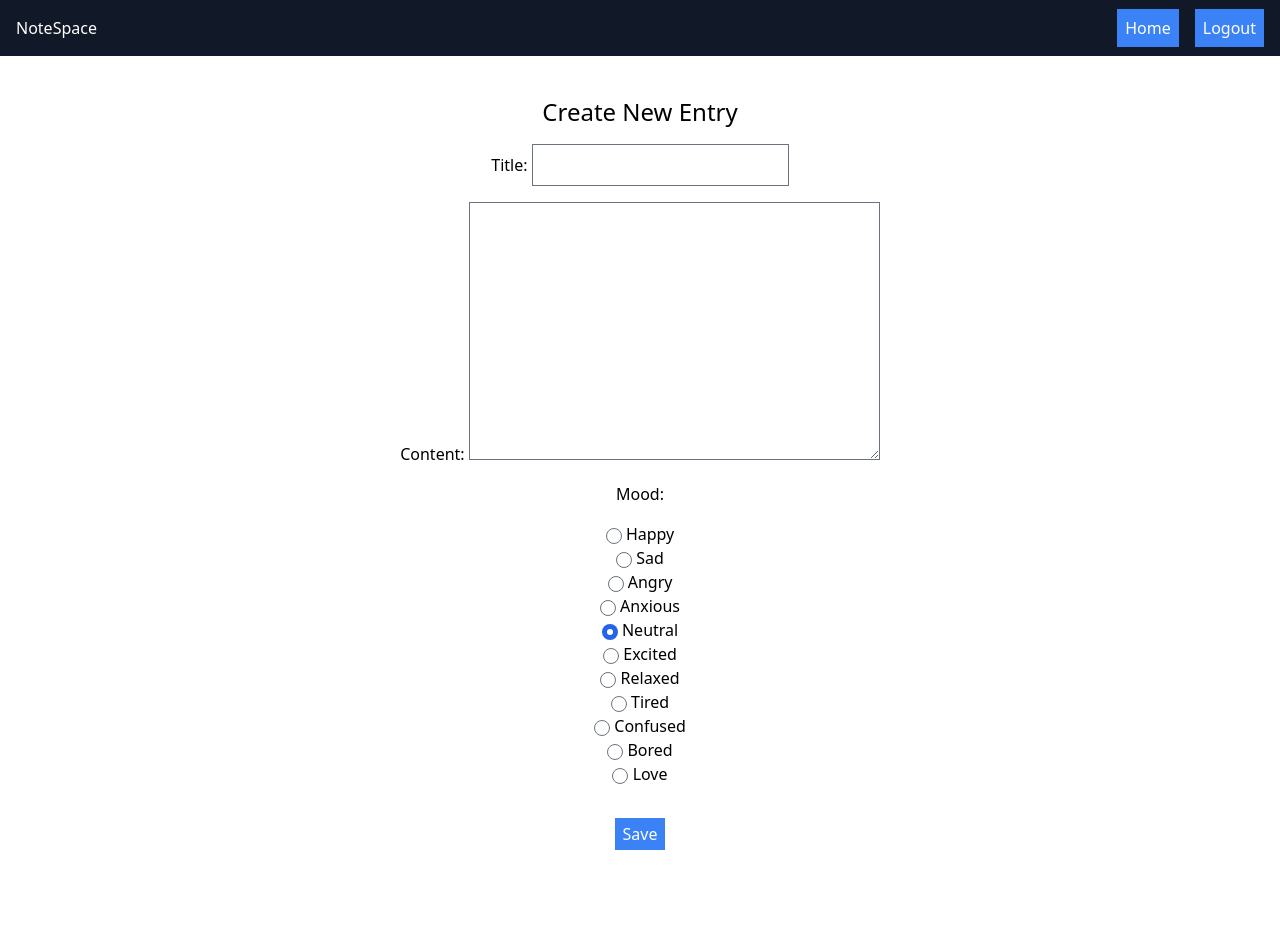
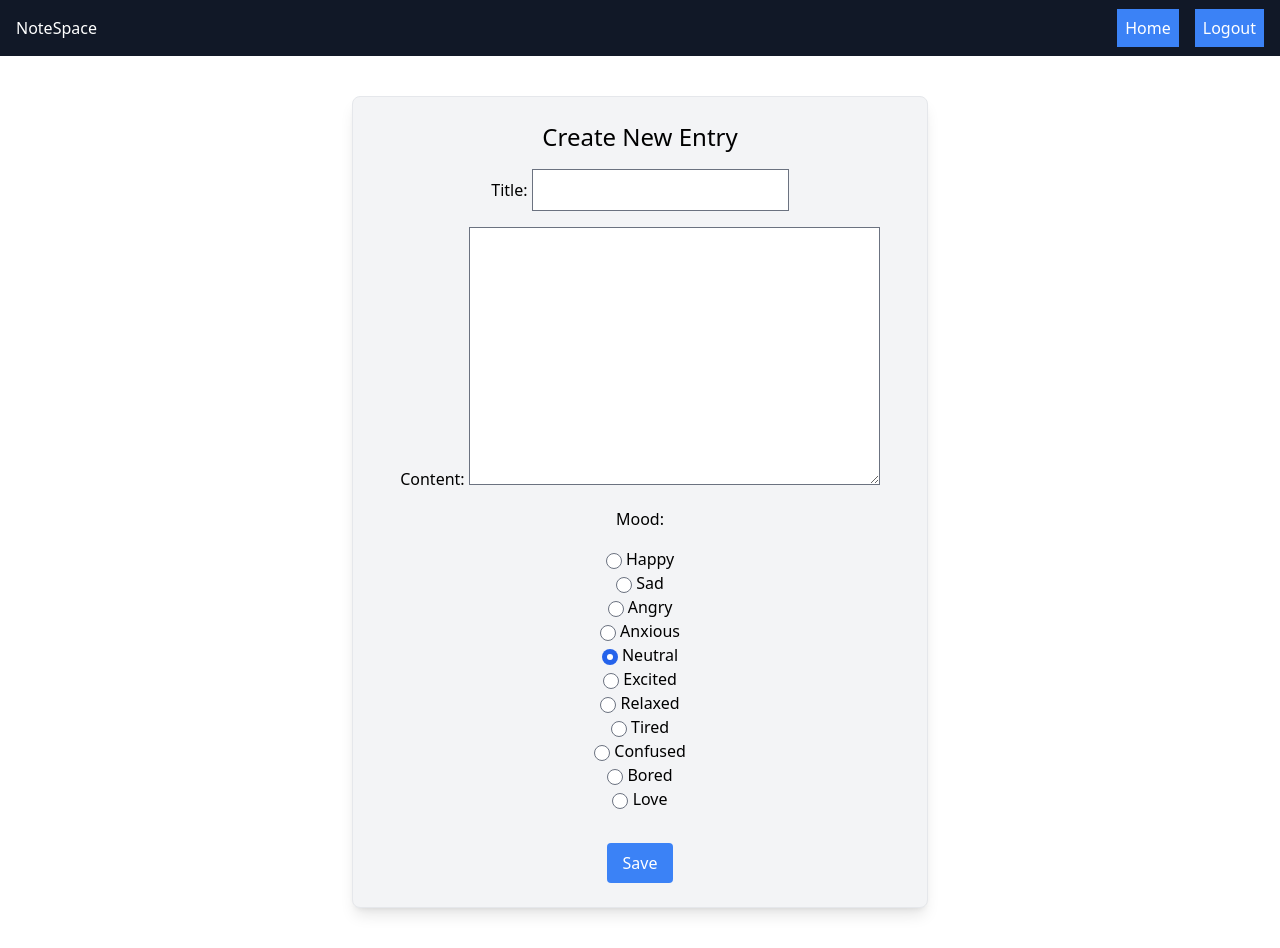
Before and after one commit to nayelimdejesus/notespace, a Django app: page /journal/new/ in a window 1280 px wide. Before the commit the page ends 850 px from the top, so only its background shows below. Run offline with Django 5.2, Linux system fonts and the light colour scheme; the visitor is signed in with stand-in values (Sample User, id 1); some libraries are stand-ins or nearby versions.

Commit message:
style(journal): improve styling of edit journal form

```diff
--- a/journal/templates/journal/entry_form.html
+++ b/journal/templates/journal/entry_form.html
@@ -4,12 +4,12 @@
 
 
 {% block content %}
-<div class="w-full mx-auto text-center mt-10">
+<div class="max-w-xl border mx-auto w-full text-center mt-10 mb-10 bg-gray-100 p-6 rounded-lg shadow-lg">
     <h1 class="text-2xl mb-2">Create New Entry</h1>
     <form method="POST" class="space-y-4">
         {% csrf_token %}
         {{ form.as_p }}
-        <button class="py-1 px-2 bg-blue-500 text-white mt-2" type="submit">Save</button>
+        <button class="bg-blue-500 hover:bg-blue-600 text-white py-2 px-4 rounded" type="submit">Save</button>
     </form>
 </div>
 {% endblock %}
--- a/journal/templates/journal/journal.html
+++ b/journal/templates/journal/journal.html
@@ -5,7 +5,7 @@
 {% block content %}
 {% load mood_filters %}
 
-<div class="w-[80%] mx-auto text-center mt-10">
+<div class="w-[80%] mx-auto text-center mt-10 ">
     {% if user.is_authenticated %}
         <h1 class="text-3xl">
             Welcome Back {{user.username}}!
--- a/theme/static/css/dist/styles.css
+++ b/theme/static/css/dist/styles.css
@@ -1205,6 +1205,12 @@ select {
   box-shadow: var(--tw-ring-offset-shadow, 0 0 #0000), var(--tw-ring-shadow, 0 0 #0000), var(--tw-shadow);
 }
 
+.shadow-lg {
+  --tw-shadow: 0 10px 15px -3px rgb(0 0 0 / 0.1), 0 4px 6px -4px rgb(0 0 0 / 0.1);
+  --tw-shadow-colored: 0 10px 15px -3px var(--tw-shadow-color), 0 4px 6px -4px var(--tw-shadow-color);
+  box-shadow: var(--tw-ring-offset-shadow, 0 0 #0000), var(--tw-ring-shadow, 0 0 #0000), var(--tw-shadow);
+}
+
 .filter {
   filter: var(--tw-blur) var(--tw-brightness) var(--tw-contrast) var(--tw-grayscale) var(--tw-hue-rotate) var(--tw-invert) var(--tw-saturate) var(--tw-sepia) var(--tw-drop-shadow);
 }
```
